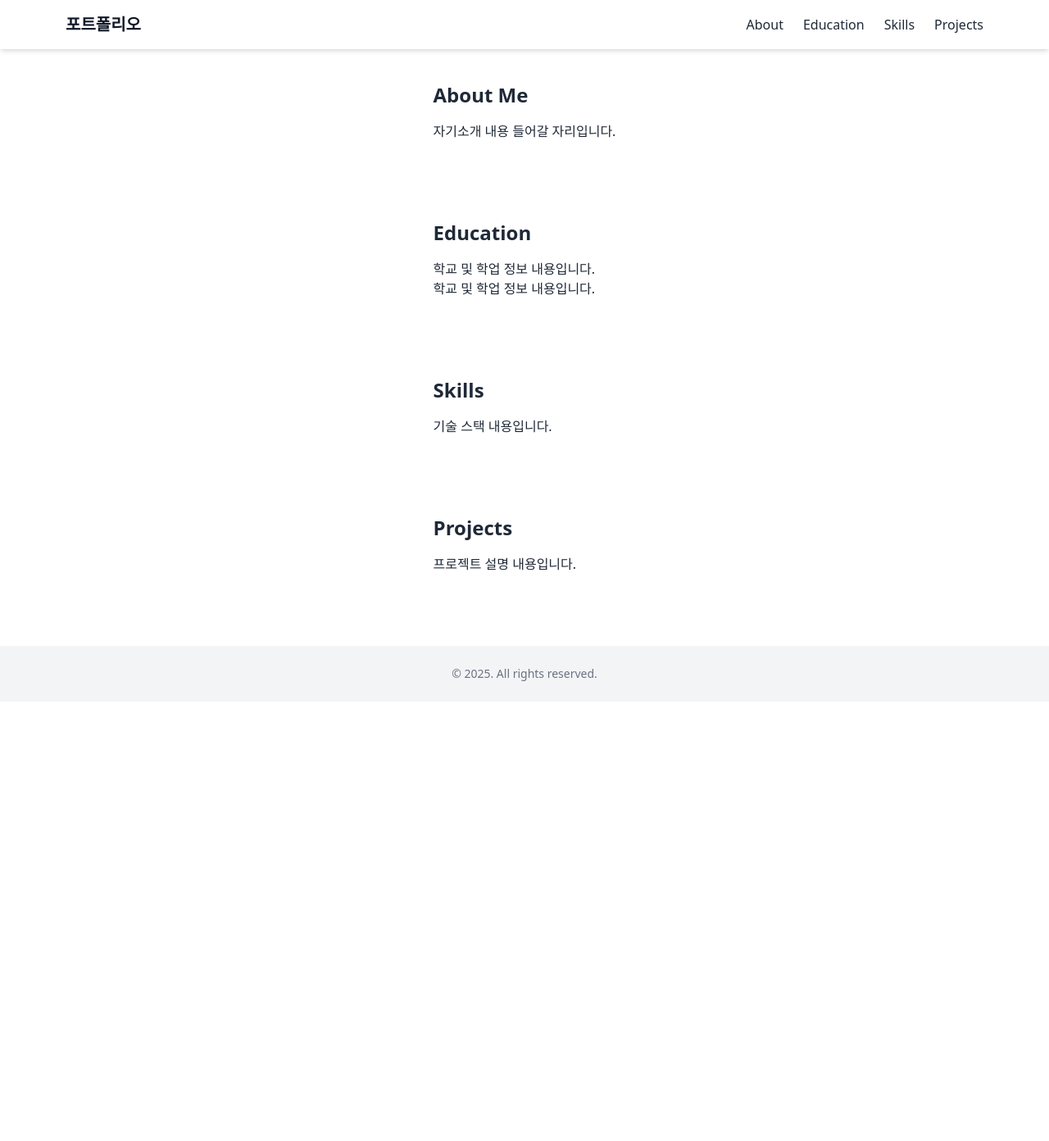
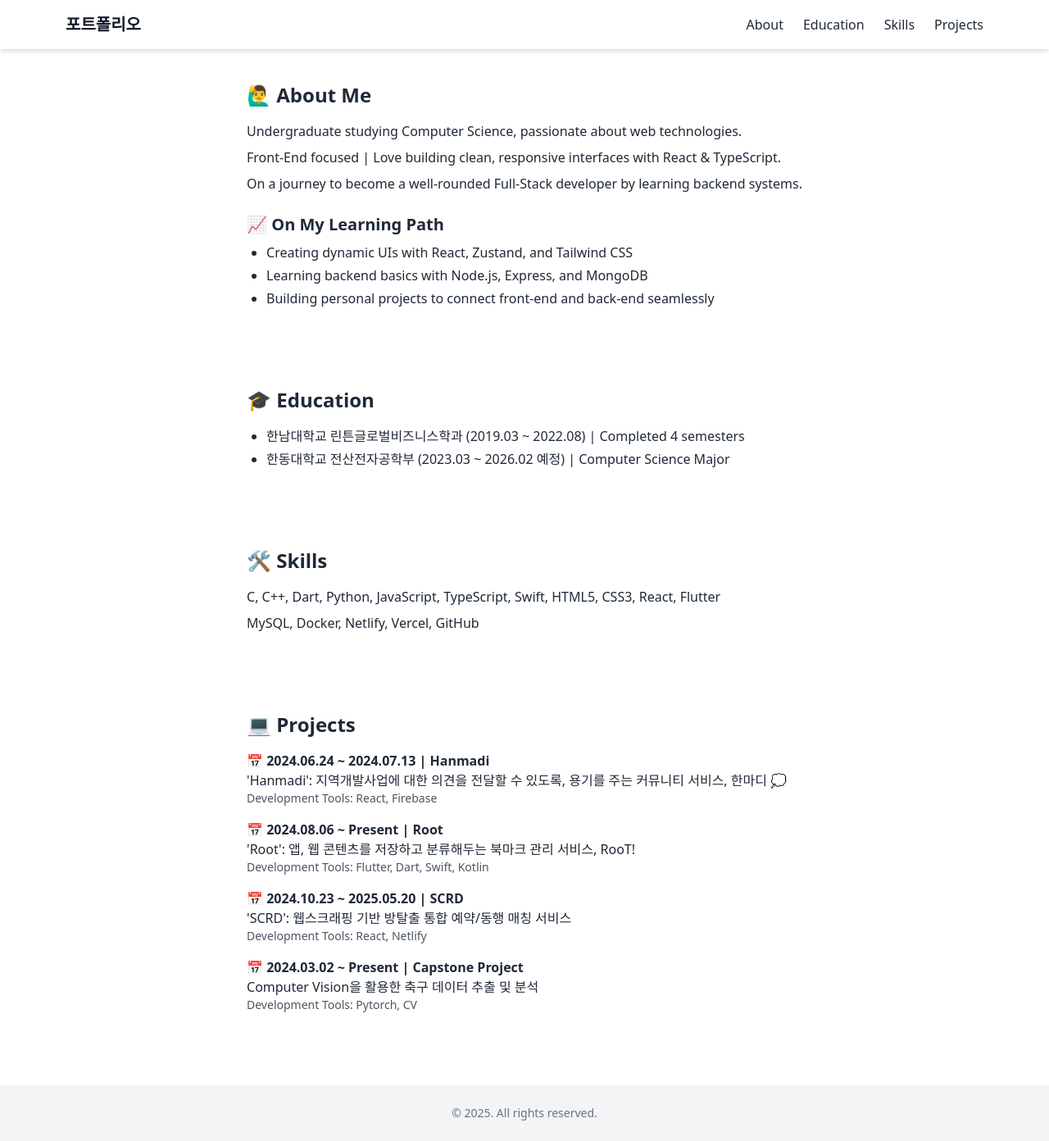
Before and after one commit to seongkong/Portfolio, a React (Create React App) app in the folder seongkong/: page / in a window 1280 px wide. Shown: the whole page at 82% size. Before the commit the page ends 856 px from the top, so only its background shows below. Built offline with nearby package versions, Linux system fonts and the light colour scheme.

Commit message:
detail한 내용들 추가

```diff
--- a/seongkong/src/seongkong.tsx
+++ b/seongkong/src/seongkong.tsx
@@ -18,25 +18,63 @@ function Seongkong() {
 
       {/* Main Content */}
       <main className="flex-grow max-w-5xl mx-auto px-4 py-10 space-y-24">
+
+        {/* About */}
         <section id="about">
-          <h2 className="text-2xl font-semibold mb-4">About Me</h2>
-          <p>자기소개 내용 들어갈 자리입니다.</p>
+          <h2 className="text-2xl font-semibold mb-4">🙋‍♂️ About Me</h2>
+          <p className="mb-2">Undergraduate studying Computer Science, passionate about web technologies.</p>
+          <p className="mb-2">Front-End focused | Love building clean, responsive interfaces with React & TypeScript.</p>
+          <p className="mb-2">On a journey to become a well-rounded Full-Stack developer by learning backend systems.</p>
+
+          <h3 className="text-xl font-semibold mt-6 mb-2">📈 On My Learning Path</h3>
+          <ul className="list-disc ml-6 space-y-1">
+            <li>Creating dynamic UIs with React, Zustand, and Tailwind CSS</li>
+            <li>Learning backend basics with Node.js, Express, and MongoDB</li>
+            <li>Building personal projects to connect front-end and back-end seamlessly</li>
+          </ul>
         </section>
 
+        {/* Education */}
         <section id="education">
-          <h2 className="text-2xl font-semibold mb-4">Education</h2>
-          <p>학교 및 학업 정보 내용입니다.</p>
-          <p>학교 및 학업 정보 내용입니다.</p>
+          <h2 className="text-2xl font-semibold mb-4">🎓 Education</h2>
+          <ul className="list-disc ml-6 space-y-1">
+            <li>한남대학교 린튼글로벌비즈니스학과 (2019.03 ~ 2022.08) | Completed 4 semesters</li>
+            <li>한동대학교 전산전자공학부 (2023.03 ~ 2026.02 예정) | Computer Science Major</li>
+          </ul>
         </section>
 
+        {/* Skills */}
         <section id="skills">
-          <h2 className="text-2xl font-semibold mb-4">Skills</h2>
-          <p>기술 스택 내용입니다.</p>
+          <h2 className="text-2xl font-semibold mb-4">🛠 Skills</h2>
+          <p className="mb-2">C, C++, Dart, Python, JavaScript, TypeScript, Swift, HTML5, CSS3, React, Flutter</p>
+          <p className="mb-2">MySQL, Docker, Netlify, Vercel, GitHub</p>
         </section>
 
+        {/* Projects */}
         <section id="projects">
-          <h2 className="text-2xl font-semibold mb-4">Projects</h2>
-          <p>프로젝트 설명 내용입니다.</p>
+          <h2 className="text-2xl font-semibold mb-4">💻 Projects</h2>
+          <div className="space-y-4">
+            <div>
+              <p className="font-semibold">📅 2024.06.24 ~ 2024.07.13 | Hanmadi</p>
+              <p>'Hanmadi': 지역개발사업에 대한 의견을 전달할 수 있도록, 용기를 주는 커뮤니티 서비스, 한마디 💭</p>
+              <p className="text-sm text-gray-600">Development Tools: React, Firebase</p>
+            </div>
+            <div>
+              <p className="font-semibold">📅 2024.08.06 ~ Present | Root</p>
+              <p>'Root': 앱, 웹 콘텐츠를 저장하고 분류해두는 북마크 관리 서비스, RooT!</p>
+              <p className="text-sm text-gray-600">Development Tools: Flutter, Dart, Swift, Kotlin</p>
+            </div>
+            <div>
+              <p className="font-semibold">📅 2024.10.23 ~ 2025.05.20 | SCRD</p>
+              <p>'SCRD': 웹스크래핑 기반 방탈출 통합 예약/동행 매칭 서비스</p>
+              <p className="text-sm text-gray-600">Development Tools: React, Netlify</p>
+            </div>
+            <div>
+              <p className="font-semibold">📅 2024.03.02 ~ Present | Capstone Project</p>
+              <p>Computer Vision을 활용한 축구 데이터 추출 및 분석</p>
+              <p className="text-sm text-gray-600">Development Tools: Pytorch, CV</p>
+            </div>
+          </div>
         </section>
       </main>
 
```
